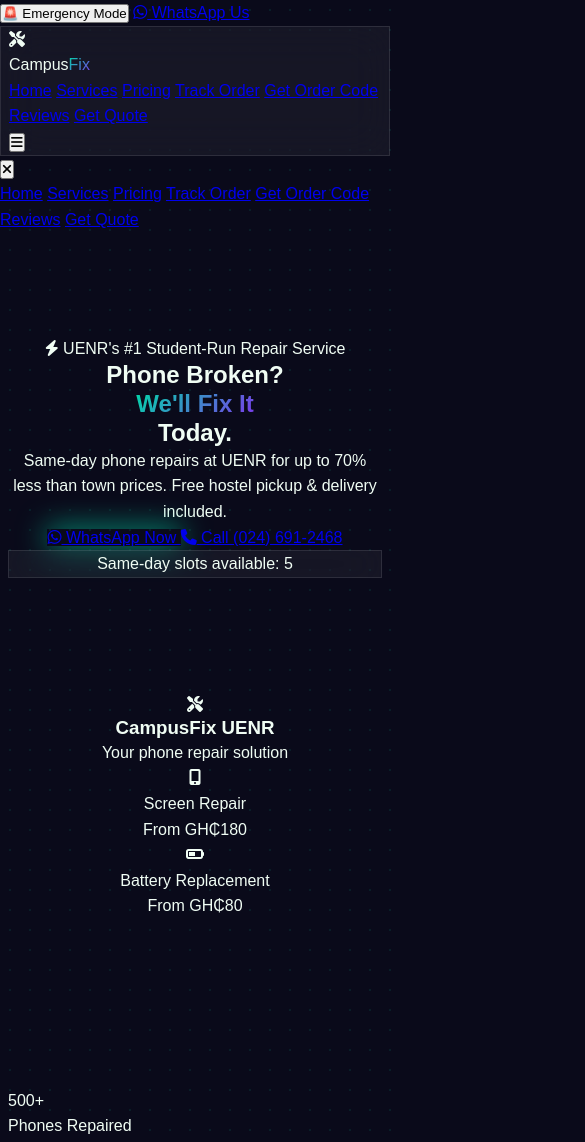
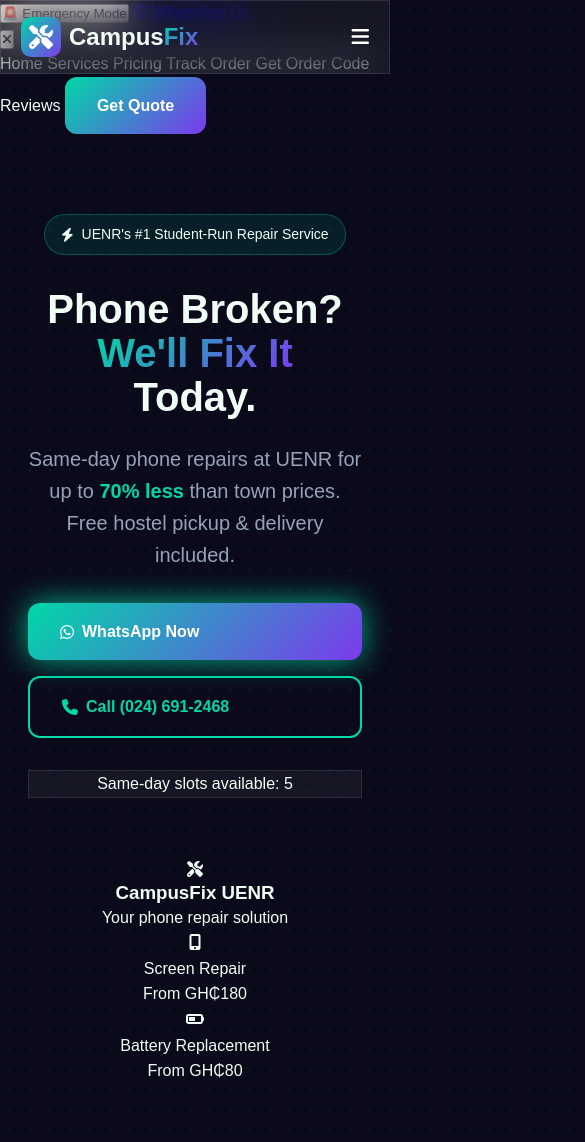
Before and after one commit to spiceblaq2004/campus-fix-uenr-, a plain HTML site: page index.html in a window 390 px wide. Shown: the top 1142 px of the page, 585 px wide, since content can reach past the window. Drawn offline with Linux system fonts and the light colour scheme; a web font is replaced by a local one.

Commit message:
Update components.css

```diff
--- a/css/components.css
+++ b/css/components.css
@@ -1,172 +1,238 @@
-/* Additional styles for complete sections */
-
-/* AI Scanner Section */
-.ai-scanner-section {
-  background: var(--darker);
-  padding: 80px 0;
+/* ===== BASE COMPONENTS ===== */
+:root {
+  --primary: #00D8A7;
+  --primary-dark: #00B88C;
+  --secondary: #7C3AED;
+  --accent: #F59E0B;
+  --dark: #0A0A1A;
+  --darker: #050510;
+  --light: #F0FDF4;
+  --gray: #94A3B8;
 }
 
-.scanner-container {
-  border-radius: 20px;
-  padding: 3rem;
-  text-align: center;
+/* ===== BUTTONS ===== */
+.btn-primary {
+  background: linear-gradient(135deg, var(--primary), var(--secondary));
+  color: white;
+  font-weight: 700;
+  padding: 1rem 2rem;
+  border-radius: 12px;
+  transition: all 0.3s;
+  display: inline-flex;
+  align-items: center;
+  gap: 0.5rem;
+  border: none;
+  cursor: pointer;
+  text-decoration: none;
 }
 
-.file-upload-area {
-  border: 2px dashed rgba(0, 216, 167, 0.3);
-  border-radius: 15px;
-  padding: 3rem;
+.btn-primary:hover {
+  transform: translateY(-3px);
+  box-shadow: 0 10px 25px rgba(0, 216, 167, 0.3);
+}
+
+.btn-secondary {
+  background: transparent;
+  color: var(--primary);
+  border: 2px solid var(--primary);
+  font-weight: 700;
+  padding: 1rem 2rem;
+  border-radius: 12px;
+  transition: all 0.3s;
   cursor: pointer;
-  transition: all 0.3s;
+  text-decoration: none;
+  display: inline-flex;
+  align-items: center;
+  gap: 0.5rem;
+}
+
+.btn-secondary:hover {
+  background: rgba(0, 216, 167, 0.1);
+  transform: translateY(-3px);
+}
+
+/* ===== NAVIGATION ===== */
+.header {
+  position: fixed;
+  top: 0;
+  left: 0;
+  right: 0;
+  z-index: 1000;
+  padding: 1rem 0;
+}
+
+.header .container {
+  display: flex;
+  justify-content: space-between;
+  align-items: center;
+  max-width: 1200px;
+  margin: 0 auto;
+  padding: 0 20px;
+}
+
+.logo {
+  display: flex;
+  align-items: center;
+  gap: 0.5rem;
+  font-weight: 800;
+  font-size: 1.5rem;
+}
+
+.logo-icon {
+  width: 40px;
+  height: 40px;
+  border-radius: 10px;
+  background: linear-gradient(135deg, var(--primary), var(--secondary));
+  display: flex;
+  align-items: center;
+  justify-content: center;
+  color: white;
+}
+
+.nav-desktop {
+  display: flex;
+  align-items: center;
+  gap: 2rem;
+}
+
+.nav-link {
+  position: relative;
+  padding: 0.5rem 0;
+  font-weight: 500;
+  color: var(--light);
+  text-decoration: none;
+}
+
+.nav-link::after {
+  content: '';
+  position: absolute;
+  bottom: 0;
+  left: 0;
+  width: 0;
+  height: 2px;
+  background: var(--primary);
+  transition: width 0.3s;
+}
+
+.nav-link:hover::after {
+  width: 100%;
+}
+
+.mobile-menu-btn {
+  display: none;
+  background: none;
+  border: none;
+  color: white;
+  font-size: 1.25rem;
+  cursor: pointer;
+}
+
+/* ===== HERO SECTION ===== */
+.hero {
+  min-height: 100vh;
+  display: flex;
+  align-items: center;
+  padding-top: 80px;
+  position: relative;
+}
+
+.hero-grid {
+  display: grid;
+  grid-template-columns: 1fr 1fr;
+  gap: 4rem;
+  align-items: center;
+  max-width: 1200px;
+  margin: 0 auto;
+  padding: 0 20px;
+}
+
+.hero-title {
+  font-size: 3.5rem;
+  margin-bottom: 1.5rem;
+  line-height: 1.1;
+}
+
+.hero-description {
+  font-size: 1.25rem;
+  color: var(--gray);
   margin-bottom: 2rem;
 }
 
-.file-upload-area:hover {
-  border-color: var(--primary);
-  background: rgba(0, 216, 167, 0.05);
+.highlight {
+  color: var(--primary);
+  font-weight: bold;
 }
 
-.scanner-content h3 {
-  font-size: 1.5rem;
-  margin-bottom: 0.5rem;
+.hero-buttons {
+  display: flex;
+  gap: 1rem;
+  margin-bottom: 2rem;
 }
 
-.scan-result {
-  min-height: 100px;
-}
-
-/* Pricing Section */
-.pricing-grid {
-  display: grid;
-  grid-template-columns: 1fr 1fr;
-  gap: 3rem;
-  align-items: start;
-}
-
-.quote-calculator,
-.price-ranges {
-  padding: 2rem;
-  border-radius: 20px;
-}
-
-.quote-form {
-  display: flex;
-  flex-direction: column;
-  gap: 1.5rem;
-}
-
-.form-group {
-  display: flex;
-  flex-direction: column;
-}
-
-.form-label {
-  font-weight: 600;
-  margin-bottom: 0.5rem;
-  color: var(--gray);
-}
-
-.form-input {
-  padding: 0.75rem 1rem;
-  border-radius: 12px;
-  background: rgba(255, 255, 255, 0.05);
-  border: 1px solid rgba(255, 255, 255, 0.1);
-  color: white;
-  font-size: 1rem;
-  transition: all 0.3s;
-}
-
-.form-input:focus {
-  outline: none;
-  border-color: var(--primary);
-  box-shadow: 0 0 0 2px rgba(0, 216, 167, 0.2);
-}
-
-.quote-result {
-  padding: 1rem;
-  background: rgba(34, 197, 94, 0.1);
-  border: 1px solid rgba(34, 197, 94, 0.3);
-  border-radius: 12px;
-}
-
-.estimate-cost {
-  font-size: 1.25rem;
-  font-weight: bold;
-  color: var(--success);
-  margin-bottom: 0.5rem;
-}
-
-.estimate-time {
-  color: var(--gray);
-  margin-bottom: 0.25rem;
-}
-
-.estimate-note {
-  font-size: 0.875rem;
-  color: var(--gray);
-}
-
-.price-list {
-  display: flex;
-  flex-direction: column;
-  gap: 1.5rem;
-}
-
-.price-item {
-  display: flex;
-  justify-content: space-between;
-  align-items: center;
-  padding-bottom: 1.5rem;
-  border-bottom: 1px solid rgba(255, 255, 255, 0.1);
-}
-
-.price-item:last-child {
-  border-bottom: none;
-  padding-bottom: 0;
-}
-
-.price-info h4 {
-  font-size: 1.125rem;
-  margin-bottom: 0.25rem;
-}
-
-.price-info p {
-  color: var(--gray);
-  font-size: 0.875rem;
-}
-
-.price-amount {
-  font-size: 1.25rem;
-  font-weight: bold;
-  color: var(--primary);
-}
-
-/* Order Tracker Additional Styles */
-.live-indicator {
+.repair-badge {
   display: inline-flex;
   align-items: center;
   gap: 0.5rem;
-  background: rgba(34, 197, 94, 0.1);
-  border: 1px solid rgba(34, 197, 94, 0.3);
-  padding: 0.25rem 0.75rem;
+  background: rgba(0, 216, 167, 0.1);
+  border: 1px solid rgba(0, 216, 167, 0.3);
+  padding: 0.5rem 1rem;
   border-radius: 50px;
-  font-size: 0.75rem;
-  font-weight: 600;
-  color: var(--success);
-  margin-left: 0.5rem;
+  font-size: 0.875rem;
+  font-weight: 500;
+  margin-bottom: 2rem;
 }
 
-/* Add responsive styles */
+/* ===== BASIC GRIDS ===== */
+.stats-grid {
+  display: grid;
+  grid-template-columns: repeat(4, 1fr);
+  gap: 2rem;
+  max-width: 1200px;
+  margin: 0 auto;
+  padding: 0 20px;
+}
+
+.services-grid {
+  display: grid;
+  grid-template-columns: repeat(3, 1fr);
+  gap: 2rem;
+  max-width: 1200px;
+  margin: 0 auto;
+  padding: 0 20px;
+}
+
+/* ===== GLASS EFFECT ===== */
+.glass {
+  background: rgba(255, 255, 255, 0.05);
+  backdrop-filter: blur(20px);
+  border: 1px solid rgba(255, 255, 255, 0.1);
+}
+
+/* ===== RESPONSIVE ===== */
 @media (max-width: 768px) {
-  .pricing-grid {
-    grid-template-columns: 1fr;
+  .nav-desktop {
+    display: none;
+  }
+
+  .mobile-menu-btn {
+    display: block;
   }
 
   .hero-grid {
     grid-template-columns: 1fr;
+    text-align: center;
   }
 
-  .file-upload-area {
-    padding: 2rem 1rem;
+  .hero-title {
+    font-size: 2.5rem;
+  }
+
+  .stats-grid,
+  .services-grid {
+    grid-template-columns: 1fr;
+  }
+
+  .hero-buttons {
+    flex-direction: column;
   }
 }
```
